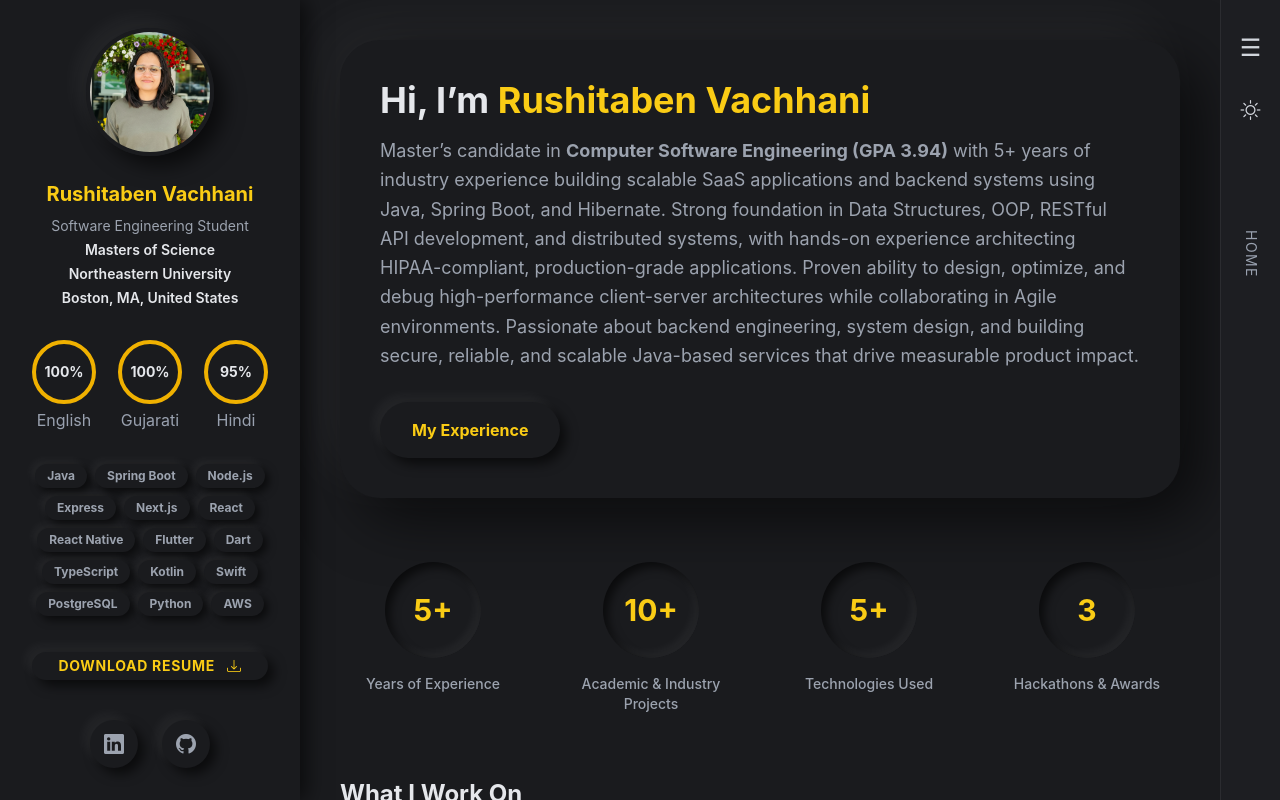
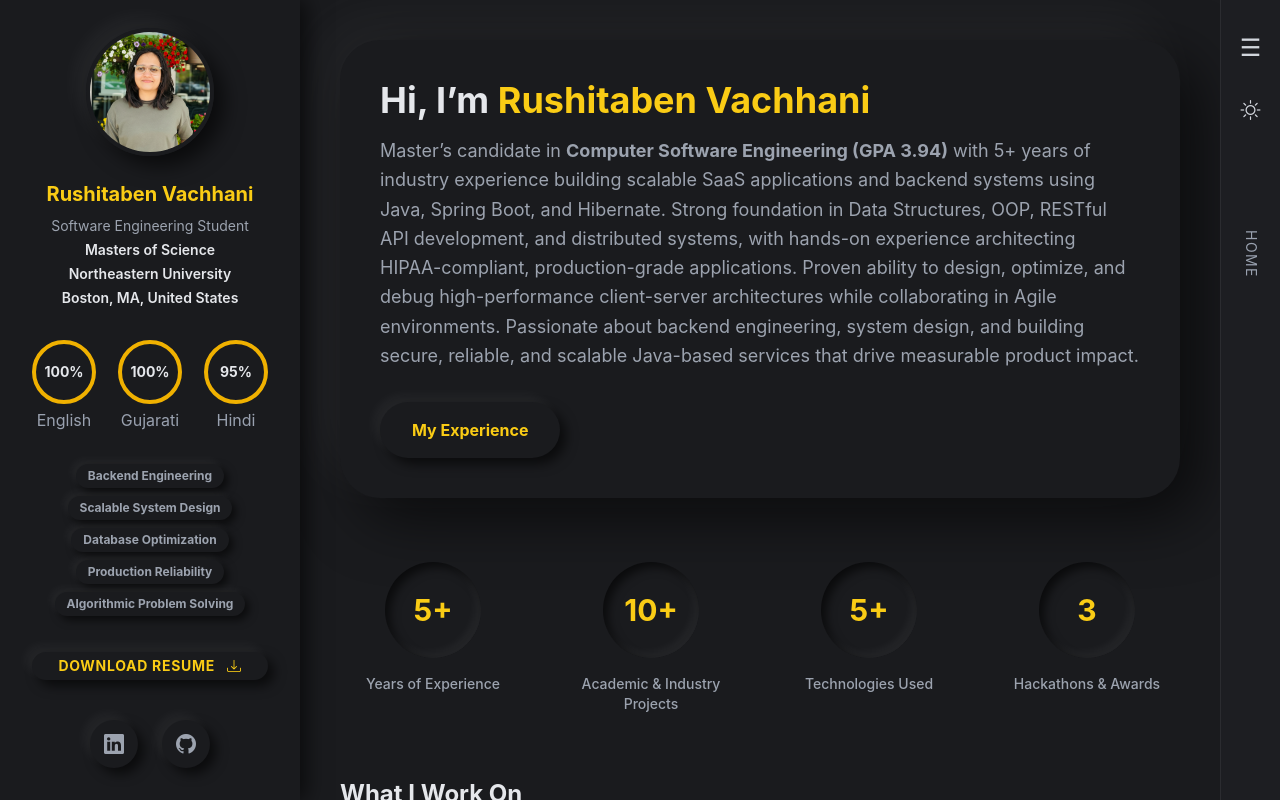
Before and after one commit to rushita-vachhani/resume, a Next.js app: page / in a window 1280 px wide. Built offline with nearby package versions, Linux system fonts and the light colour scheme.

Commit message:
Update SidebarLeft component to reflect core skills in backend engineering and system design

```diff
--- a/src/app/components/SidebarLeft.tsx
+++ b/src/app/components/SidebarLeft.tsx
@@ -49,7 +49,7 @@ export default function SidebarLeft() {
 
       {/* Core Skills */}
       <div className="flex flex-wrap gap-2 justify-center">
-        {["Java", "Spring Boot", "Node.js", "Express", "Next.js", "React", "React Native", "Flutter", "Dart", "TypeScript", "Kotlin", "Swift", "PostgreSQL", "Python", "AWS"].map((skill) => (
+        {["Backend Engineering", "Scalable System Design","Database Optimization","Production Reliability","Algorithmic Problem Solving"].map((skill) => (
           <SkillTag key={skill} name={skill} />
         ))}
       </div>
```
